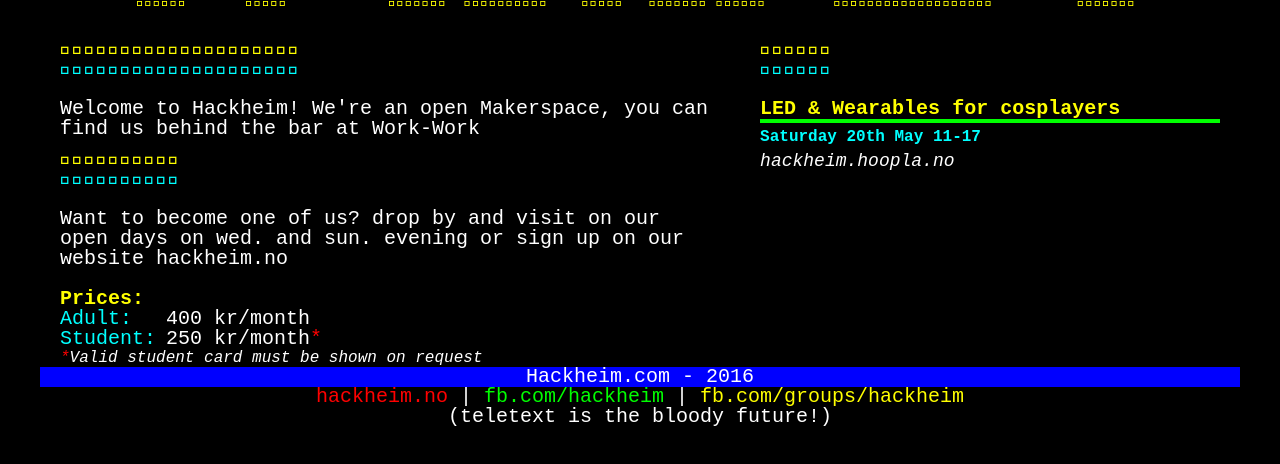
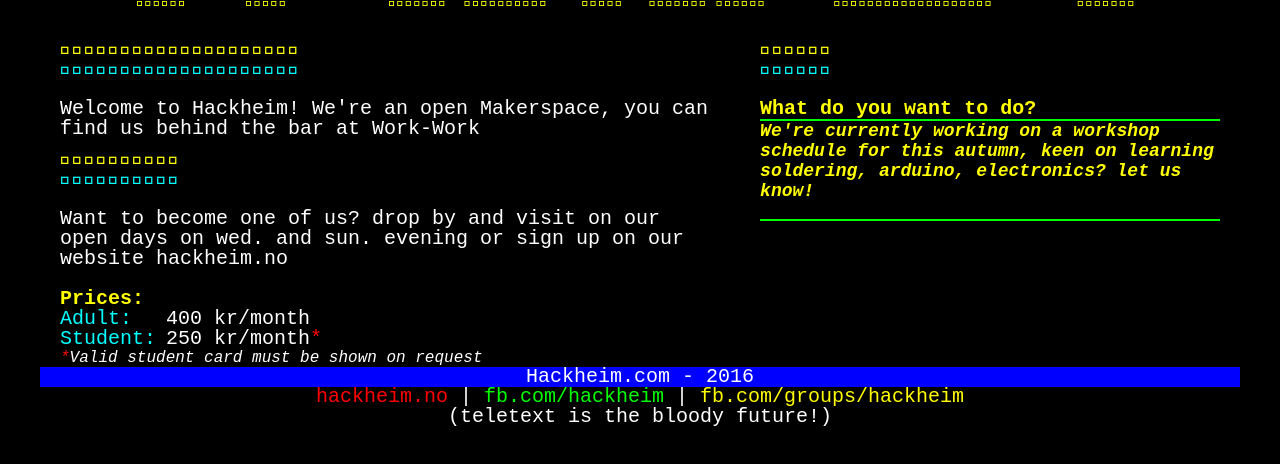
Before and after one commit to hackheim/hackheim.github.io, a plain HTML site: page index.html in a window 1280 px wide. Shown: the part 244-708 px from the top of the page. Drawn offline with Linux system fonts and the light colour scheme; a web font is replaced by a local one.

Commit message:
Update index.html

```diff
--- a/index.html
+++ b/index.html
@@ -100,9 +100,8 @@ window.onload = initTeletext;
 <span class="yellow blackbg">&#xe045;&#xe076;&#xe065;&#xe06e;&#xe074;&#xe073;</span>
 <span class="cyan blackbg">&#xe145;&#xe176;&#xe165;&#xe16e;&#xe174;&#xe173;</span>
 				</div>
-				<h2>LED & Wearables for cosplayers<h2>
-				<h3>Saturday 20th May 11-17</h3>
-				<p class="smalltext">hackheim.hoopla.no</p>
+				<h2>What do you want to do?<h2>
+				<p class="smalltext">We're currently working on a workshop schedule for this autumn, keen on learning soldering, arduino, electronics? let us know!</p>
 				</div>
 			</div>
 			<footer class="row">
```
